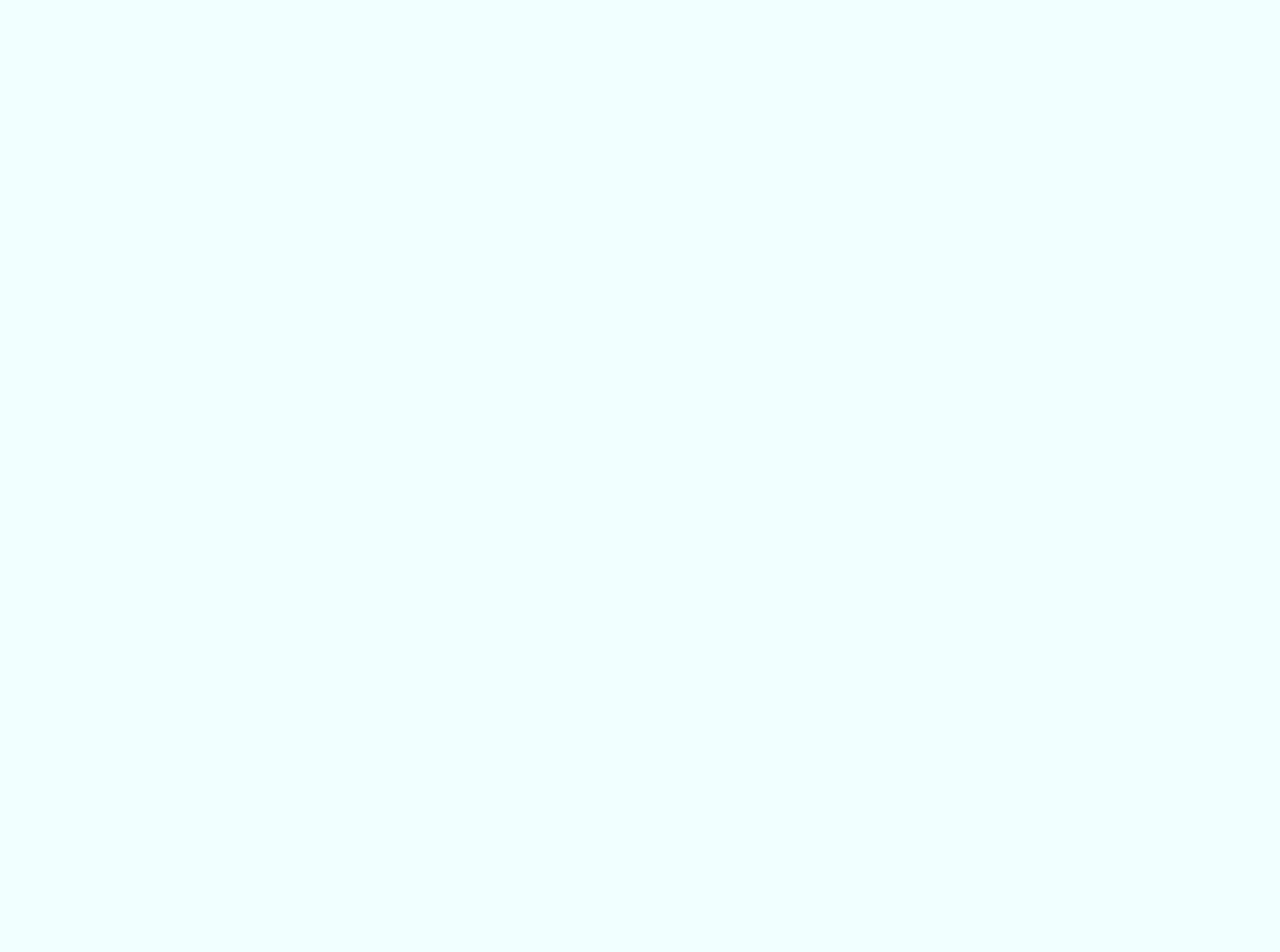
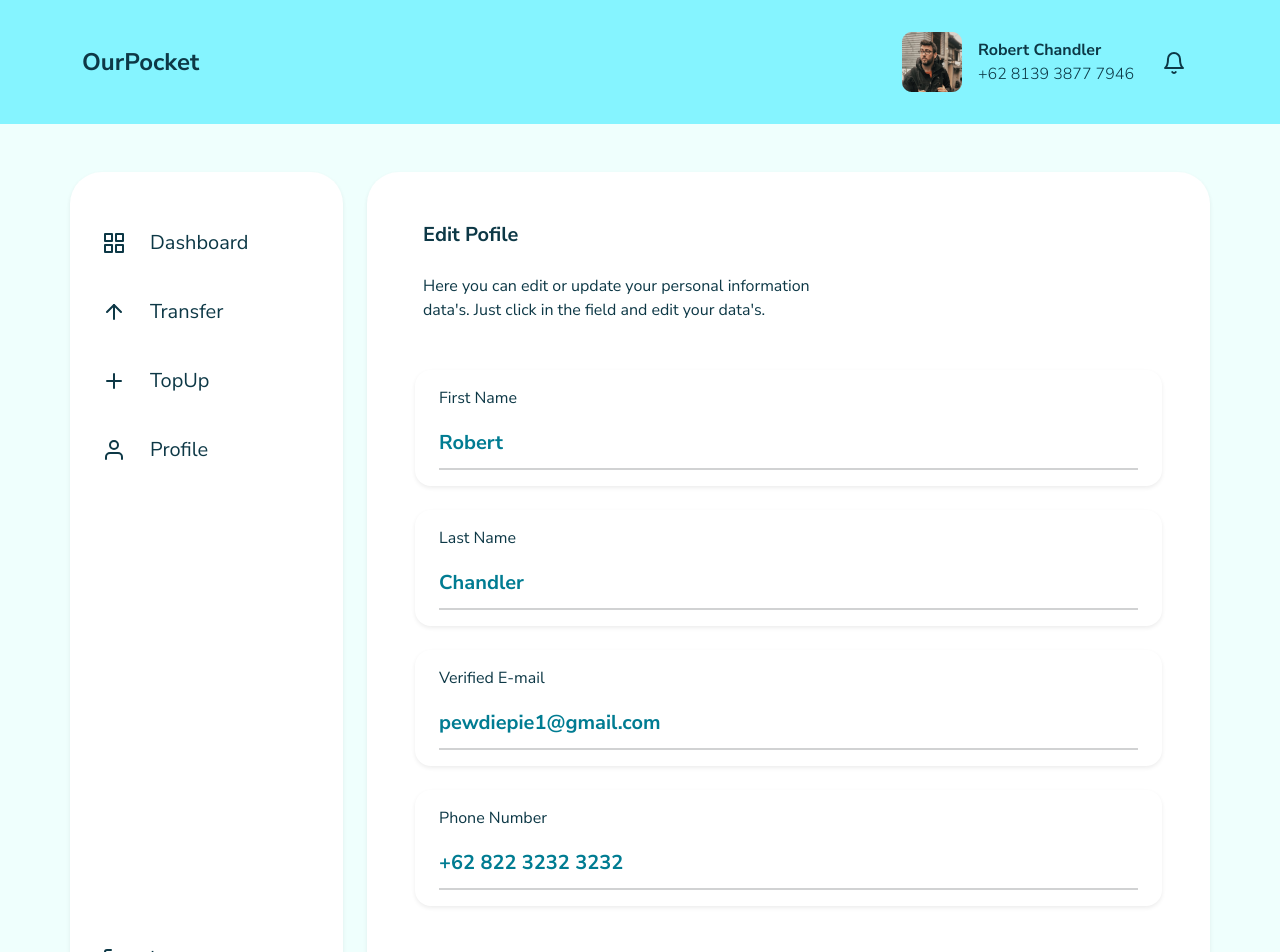
Before and after one commit to afrizalsofyan/fw9-react-ourpocket, a React (Create React App) app: page /home/profile/edit-profile in a window 1280 px wide. Before the commit this address had no page. Shown: the top 952 px of the page. Before the commit the page ends 800 px from the top, so only its background shows below. Built offline with nearby package versions, Linux system fonts and the light colour scheme.

Commit message:
fix: add edit profile page

```diff
--- a/package.json
+++ b/package.json
@@ -20,7 +20,8 @@
     "react-scripts": "5.0.1",
     "redux-logger": "^3.0.6",
     "web-vitals": "^2.1.0",
-    "yup": "^0.32.11"
+    "yup": "^0.32.11",
+    "yup-phone": "^1.3.2"
   },
   "scripts": {
     "start": "react-scripts start",
--- a/src/App.js
+++ b/src/App.js
@@ -13,6 +13,7 @@ import ChangePassword from './pages/dashboard/ChangePassword'
 import ChangePin from './pages/dashboard/ChangePin'
 import Dashboard from './pages/dashboard/Dashboard'
 import DetailProfile from './pages/dashboard/DetailProfile'
+import EditProfile from './pages/dashboard/EditProfile'
 import FailedTransfer from './pages/dashboard/FailedTransfer'
 import History from './pages/dashboard/History'
 import ManagePhone from './pages/dashboard/ManagePhone'
@@ -47,6 +48,7 @@ function App() {
         <Route path='topup' element={<TopUp/>}></Route>
         <Route path='profile'>
           <Route index element={<Profile/>}/>
+          <Route path='edit-profile' element={<EditProfile/>}></Route>
           <Route path='change-password' element={<ChangePassword/>}></Route>
           <Route path='change-pin'>
             <Route index element={<ChangePin/>}></Route>
--- a/src/assets/css/style.css
+++ b/src/assets/css/style.css
@@ -519,6 +519,16 @@ li.link-wrapper > a.active {
     border-bottom: 2px solid #3a3d423b;
     box-shadow: none !important;
 }
+.cstm-border2{
+    border: unset;
+    border-bottom: 2px solid #3a3d423b;
+    padding: 10px 0 !important;
+}
+.cstm-border2:focus{
+    border: unset;
+    border-bottom: 2px solid #3a3d423b;
+    box-shadow: none !important;
+}
 .bg-input-group{
     background-color: transparent;
     border: unset;
--- /dev/null
+++ b/src/pages/dashboard/EditProfile.js
@@ -0,0 +1,127 @@
+import { Formik } from "formik";
+import React from "react";
+import { Form } from "react-bootstrap";
+import { Link, useNavigate } from "react-router-dom";
+import { ButtonSubmit } from "../../components/ButtonAuth";
+import { ProfileLayout } from "../../components/ContentLayout";
+
+const EditProfileForm = ({handleSubmit, handleChange}) => {
+    const [dataFirstName, setDataFirstName] = React.useState("Robert")
+    const [dataLastName, setDataLastName] = React.useState("Chandler")
+    const [dataEmail, setDataEmail] = React.useState("pewdiepie1@gmail.com")
+    const [dataPhoneNumber, setDataPhoneNumber] = React.useState("+62 822 3232 3232")
+
+  return (
+    <Form noValidate onSubmit={handleSubmit} onChange={handleChange} className="w-100 d-flex flex-column gap-4">
+      <Form.Group className="d-flex flex-row justify-content-between align-items-center shadow-sm rounded-4 px-4 py-3">
+        <div className="d-flex flex-column w-100">
+          <Form.Label className="fnt-desc2">
+            <span className="color-text-2">First Name</span>
+          </Form.Label>
+          <Form.Control
+            name="firstName"
+            className="cstm-border2 rounded-0 color-text-6 fw-bold fs-5"
+            type="text"
+            value={dataFirstName}
+            onChange={(e)=> setDataFirstName(e.target.value)}
+            // value={dataFirstName}
+            // onChange={(e)=>{
+            //     e.target.name = dataFirstName
+            //     setDataFirstName(e.currentTarget.value)
+            //     }
+            // }
+          />
+        </div>
+      </Form.Group>
+      <Form.Group className="d-flex flex-row justify-content-between align-items-center shadow-sm rounded-4 px-4 py-3">
+        <div className="d-flex flex-column w-100">
+          <Form.Label className="fnt-desc2">
+            <span className="color-text-2">Last Name</span>
+          </Form.Label>
+          <Form.Control
+            name="lastName"
+            className="cstm-border2 rounded-0 color-text-6 fw-bold fs-5"
+            type="text"
+            value={dataLastName}
+            onChange={(e)=>
+                setDataLastName(e.currentTarget.value)
+
+            }
+          />
+        </div>
+      </Form.Group>
+      <Form.Group className="d-flex flex-row justify-content-between align-items-center shadow-sm rounded-4 px-4 py-3">
+        <div className="d-flex flex-column w-100">
+          <Form.Label className="fnt-desc2">
+            <span className="color-text-2">Verified E-mail</span>
+          </Form.Label>
+          <Form.Control
+            name="email"
+            className="cstm-border2 rounded-0 color-text-6 fw-bold fs-5"
+            type="email"
+            value={dataEmail}
+            onChange={(e)=>
+                setDataEmail(e.currentTarget.value)
+
+            }
+          />
+        </div>
+      </Form.Group>
+      <Form.Group className="d-flex flex-row justify-content-between align-items-center shadow-sm rounded-4 px-4 py-3">
+        <div className="d-flex flex-column w-100">
+          <Form.Label className="fnt-desc2">
+            <span className="color-text-2">Phone Number</span>
+          </Form.Label>
+          <Form.Control
+            name="phoneNumber"
+            className="cstm-border2 rounded-0 color-text-6 fw-bold fs-5"
+            type="text"
+            value={dataPhoneNumber}
+            onChange={(e)=>
+                setDataPhoneNumber(e.currentTarget.value)
+
+            }
+          />
+        </div>
+      </Form.Group>
+
+      <div className="d-flex flex-row justify-content-end align-items-center mt-4 gap-3">
+        <div>
+          <Link
+            to="/home/profile"
+            className="btn border-0 px-4 py-2 btn-danger"
+          >
+            Cancel
+          </Link>
+        </div>
+        <div>
+          <ButtonSubmit textButton="Update Profile" />
+        </div>
+      </div>
+    </Form>
+  );
+};
+
+function EditProfile() {
+    const redirect = useNavigate()
+    const onSubmitEditProfile = (val) => {
+        redirect('../')
+    }
+  return (
+    <>
+      <ProfileLayout
+        headerText="Edit Pofile"
+        subtitleText="Here you can edit or update your personal information data's. Just click in the field and edit your data's."
+        child={
+          <div className="d-flex flex-column gap-4">
+            <Formik onSubmit={onSubmitEditProfile} initialValues={{firstName: "", lastName: "", email: "", phoneNumber: ""}}>
+                {(props) => <EditProfileForm {...props} />}
+            </Formik>
+          </div>
+        }
+      />
+    </>
+  );
+}
+
+export default EditProfile;
--- a/src/pages/dashboard/Profile.js
+++ b/src/pages/dashboard/Profile.js
@@ -14,7 +14,7 @@ export const HeaderProfile = ({ to, imgUrl, alt, name, phone }) => {
     <>
       <div className="d-flex flex-column align-items-center gap-3">
         <img className="img-fluid" src={imgUrl} alt={alt} />
-        <Link to={to} className="link-rm-line link-text bg-grey-light">
+        <Link to='/home/profile/edit-profile' className="link-rm-line link-text bg-grey-light">
           <FiEdit2 />
           <span className="fw-light">Edit</span>
         </Link>
```
Also changed, not shown: 1 other file (tests, documents, lock files or other folders).
